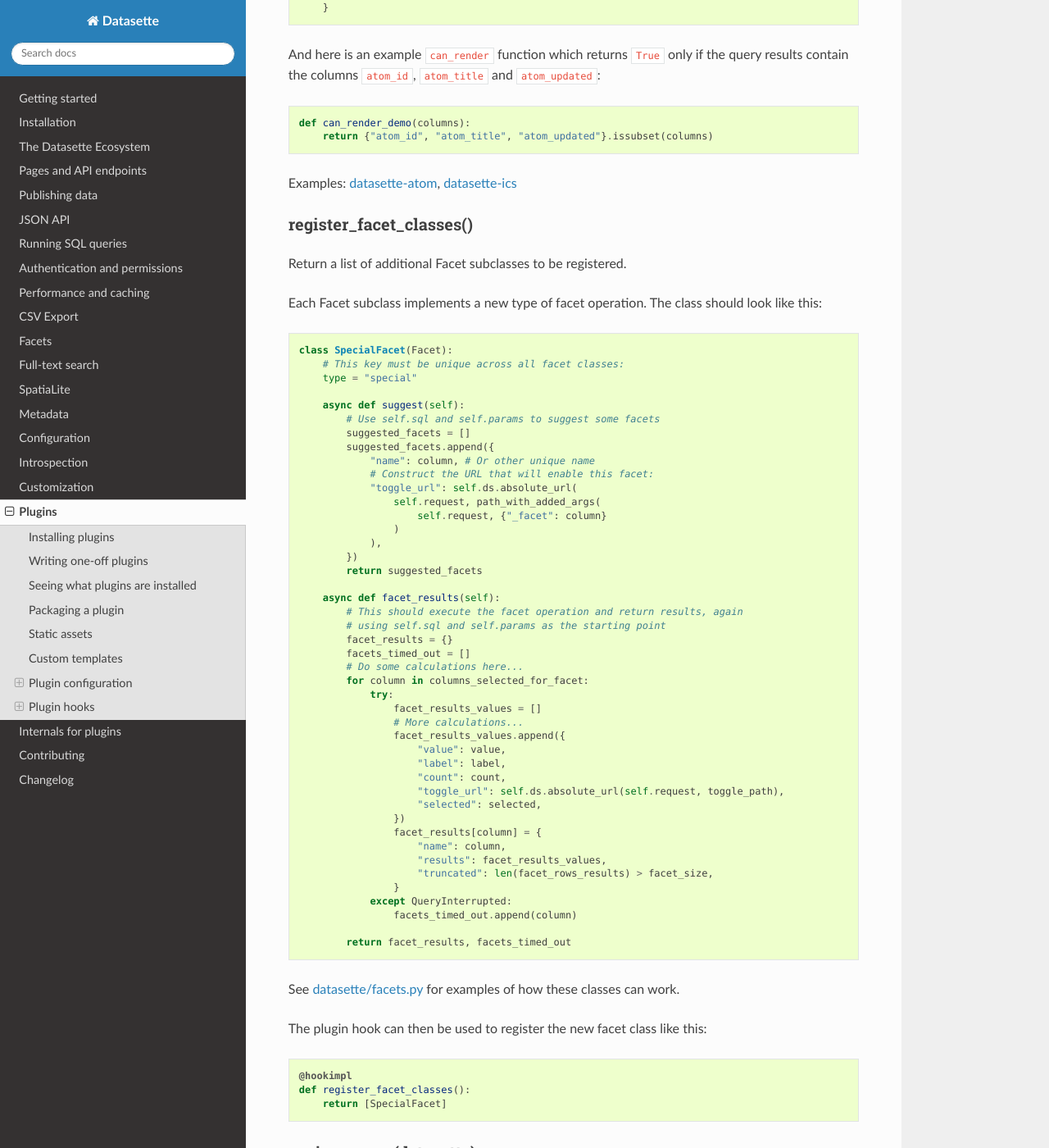
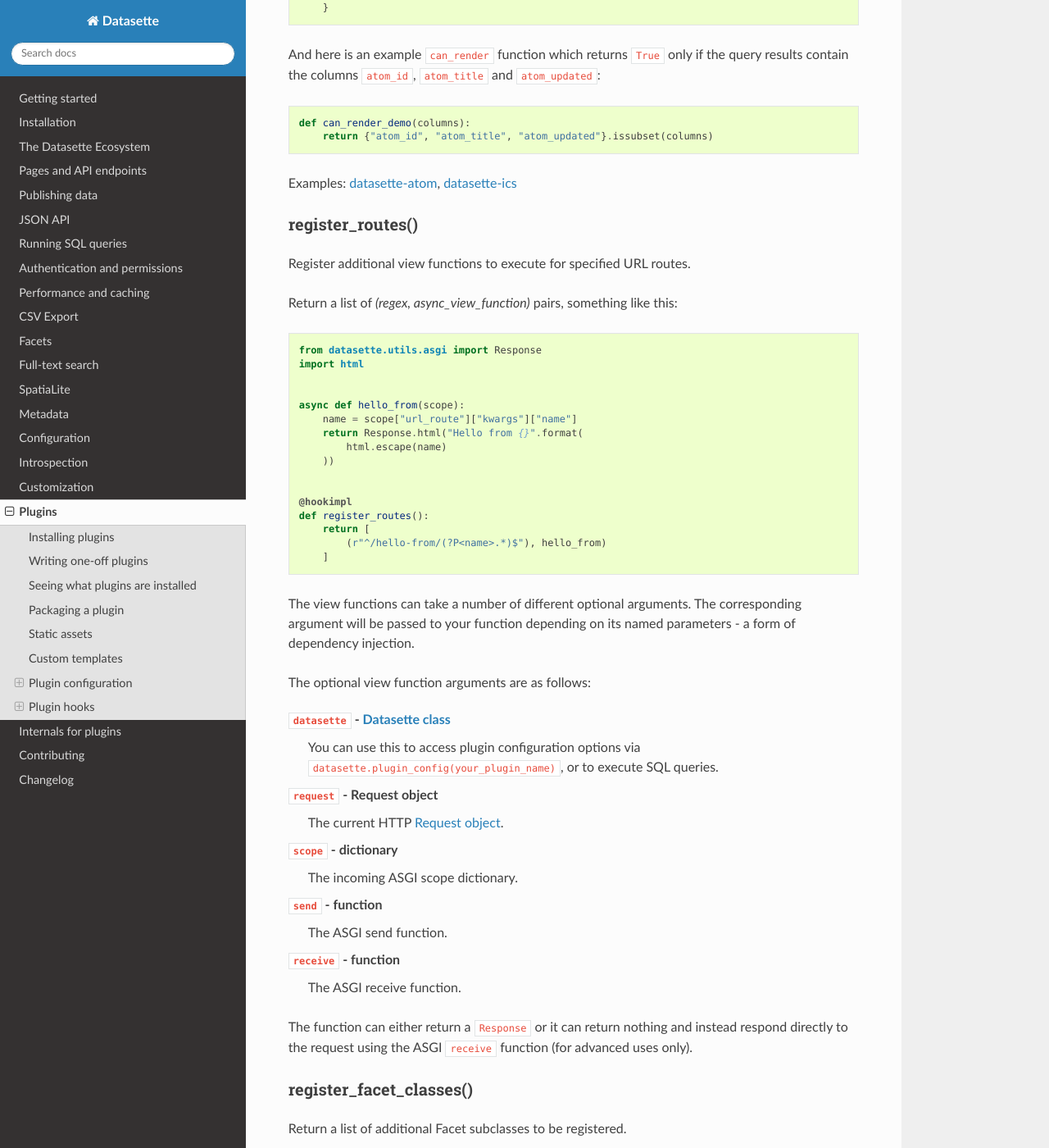
Before and after one commit to simonw/datasette, a Sphinx documentation site: the page built from docs/plugins.rst, in a window 1280 px wide and 1400 px high, scrolled down 17415 px. Shown: the whole window at 82% size. Built offline with Sphinx 7.4.7 and the Read the Docs theme 2.0.0, drawn with Linux system fonts in a browser that asks for light colours.

Commit message:
Initial docs for register_routes() plugin hook, refs #215

```diff
--- a/docs/index.rst
+++ b/docs/index.rst
@@ -31,7 +31,7 @@
 --------
 
 .. toctree::
-   :maxdepth: 2
+   :maxdepth: 3
 
    getting_started
    installation
--- a/docs/plugins.rst
+++ b/docs/plugins.rst
@@ -835,6 +835,55 @@
 
 Examples: `datasette-atom <https://github.com/simonw/datasette-atom>`_, `datasette-ics <https://github.com/simonw/datasette-ics>`_
 
+.. _plugin_register_routes:
+
+register_routes()
+~~~~~~~~~~~~~~~~~
+
+Register additional view functions to execute for specified URL routes.
+
+Return a list of `(regex, async_view_function)` pairs, something like this:
+
+.. code-block:: python
+
+    from datasette.utils.asgi import Response
+    import html
+
+
+    async def hello_from(scope):
+        name = scope["url_route"]["kwargs"]["name"]
+        return Response.html("Hello from {}".format(
+            html.escape(name)
+        ))
+
+
+    @hookimpl
+    def register_routes():
+        return [
+            (r"^/hello-from/(?P<name>.*)$"), hello_from)
+        ]
+
+The view functions can take a number of different optional arguments. The corresponding argument will be passed to your function depending on its named parameters - a form of dependency injection.
+
+The optional view function arguments are as follows:
+
+``datasette`` - :ref:`internals_datasette`
+    You can use this to access plugin configuration options via ``datasette.plugin_config(your_plugin_name)``, or to execute SQL queries.
+
+``request`` - Request object
+    The current HTTP :ref:`internals_request`.
+
+``scope`` - dictionary
+    The incoming ASGI scope dictionary.
+
+``send`` - function
+    The ASGI send function.
+
+``receive`` - function
+    The ASGI receive function.
+
+The function can either return a ``Response`` or it can return nothing and instead respond directly to the request using the ASGI ``receive`` function (for advanced uses only).
+
 .. _plugin_register_facet_classes:
 
 register_facet_classes()
@@ -900,7 +949,6 @@
     @hookimpl
     def register_facet_classes():
         return [SpecialFacet]
-
 
 .. _plugin_asgi_wrapper:
 
```
Also changed, not shown: 1 other file.
